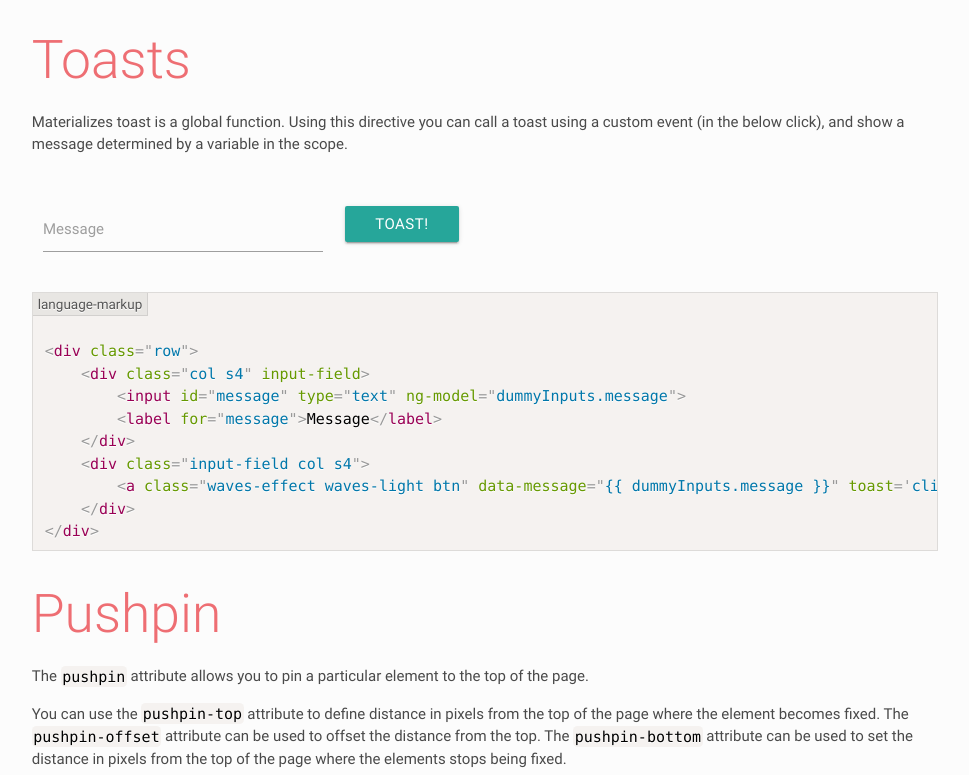
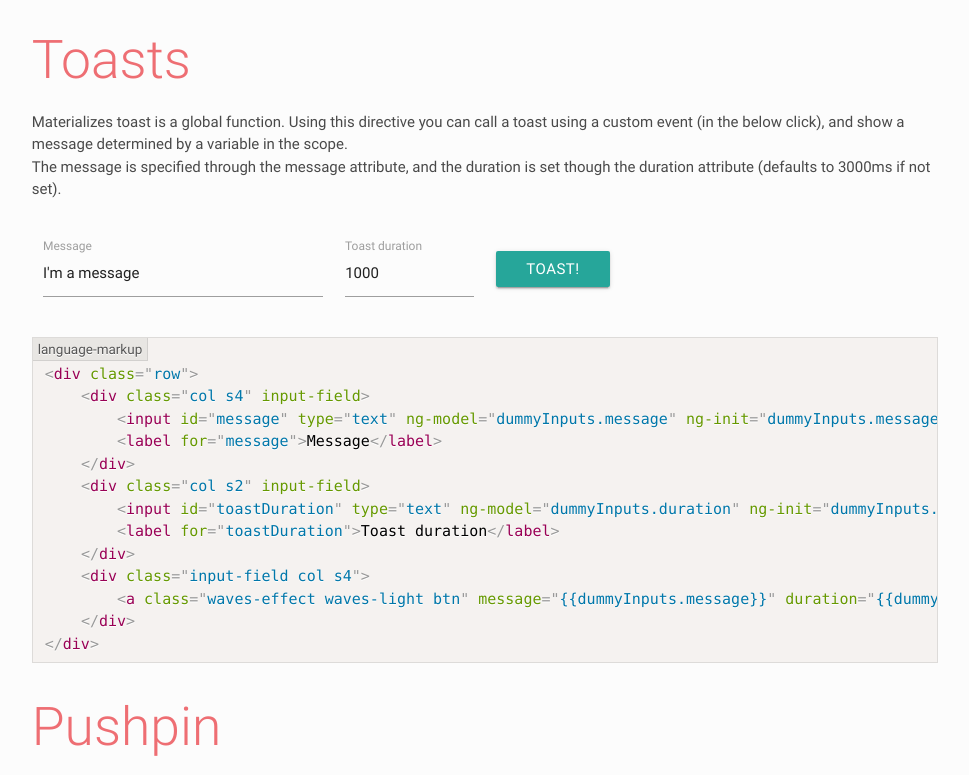
Before and after one commit to krescruz/angular-materialize, a website: page index.html in a window 1280 px wide. Shown: the part 4555-5330 px from the top of the page, without its empty margins (275-1244 px from the left). Drawn offline with nearby package versions, Linux system fonts and the light colour scheme.

Commit message:
Updated documentation for toast, to include the duration option. #32

```diff
--- a/index.html
+++ b/index.html
@@ -302,26 +302,34 @@ $scope.onStop = function () {
 
         <div class="row" id="toast">
             <h2 class="header">Toasts</h2>
-            <p>Materializes toast is a global function. Using this directive you can call a toast using a custom event (in the below click), and show a message determined by a variable in the scope.</p>
+            <p>Materializes toast is a global function. Using this directive you can call a toast using a custom event (in the below click), and show a message determined by a variable in the scope. <br />
+            The message is specified through the message attribute, and the duration is set though the duration attribute (defaults to 3000ms if not set).</p>
         </div>
         <div class="row">
             <div class="col s4" input-field>
-                <input id="message" type="text" ng-model="dummyInputs.message">
+                <input id="message" type="text" ng-model="dummyInputs.message" ng-init="dummyInputs.message = 'I\'m a message'">
                 <label for="message">Message</label>
             </div>
+            <div class="col s2" input-field>
+                <input id="toastDuration" type="text" ng-model="dummyInputs.duration" ng-init="dummyInputs.duration = 1000">
+                <label for="toastDuration">Toast duration</label>
+            </div>
             <div class="input-field col s4">
-                <a class="waves-effect waves-light btn" data-message="{{ dummyInputs.message }}" toast='click'>Toast!</a>
+                <a class="waves-effect waves-light btn" message="{{dummyInputs.message}}" duration="{{dummyInputs.duration}}" toast='click'>Toast!</a>
             </div>
         </div>
         <div class="row">
-<pre><code class="language-markup" ng-non-bindable>
-&lt;div class="row"&gt;
+<pre><code class="language-markup" ng-non-bindable>&lt;div class="row"&gt;
     &lt;div class="col s4" input-field&gt;
-        &lt;input id="message" type="text" ng-model="dummyInputs.message"&gt;
+        &lt;input id="message" type="text" ng-model="dummyInputs.message" ng-init="dummyInputs.message = 'I\'m a message'"&gt;
         &lt;label for="message"&gt;Message&lt;/label&gt;
     &lt;/div&gt;
+    &lt;div class="col s2" input-field&gt;
+        &lt;input id="toastDuration" type="text" ng-model="dummyInputs.duration" ng-init="dummyInputs.duration = 1000"&gt;
+        &lt;label for="toastDuration"&gt;Toast duration&lt;/label&gt;
+    &lt;/div&gt;
     &lt;div class="input-field col s4"&gt;
-        &lt;a class="waves-effect waves-light btn" data-message="{{ dummyInputs.message }}" toast='click'&gt;Toast!&lt;/a&gt;
+        &lt;a class="waves-effect waves-light btn" message="{{dummyInputs.message}}" duration="{{dummyInputs.duration}}" toast='click'&gt;Toast!&lt;/a&gt;
     &lt;/div&gt;
 &lt;/div&gt;</code></pre>
         </div>
```
